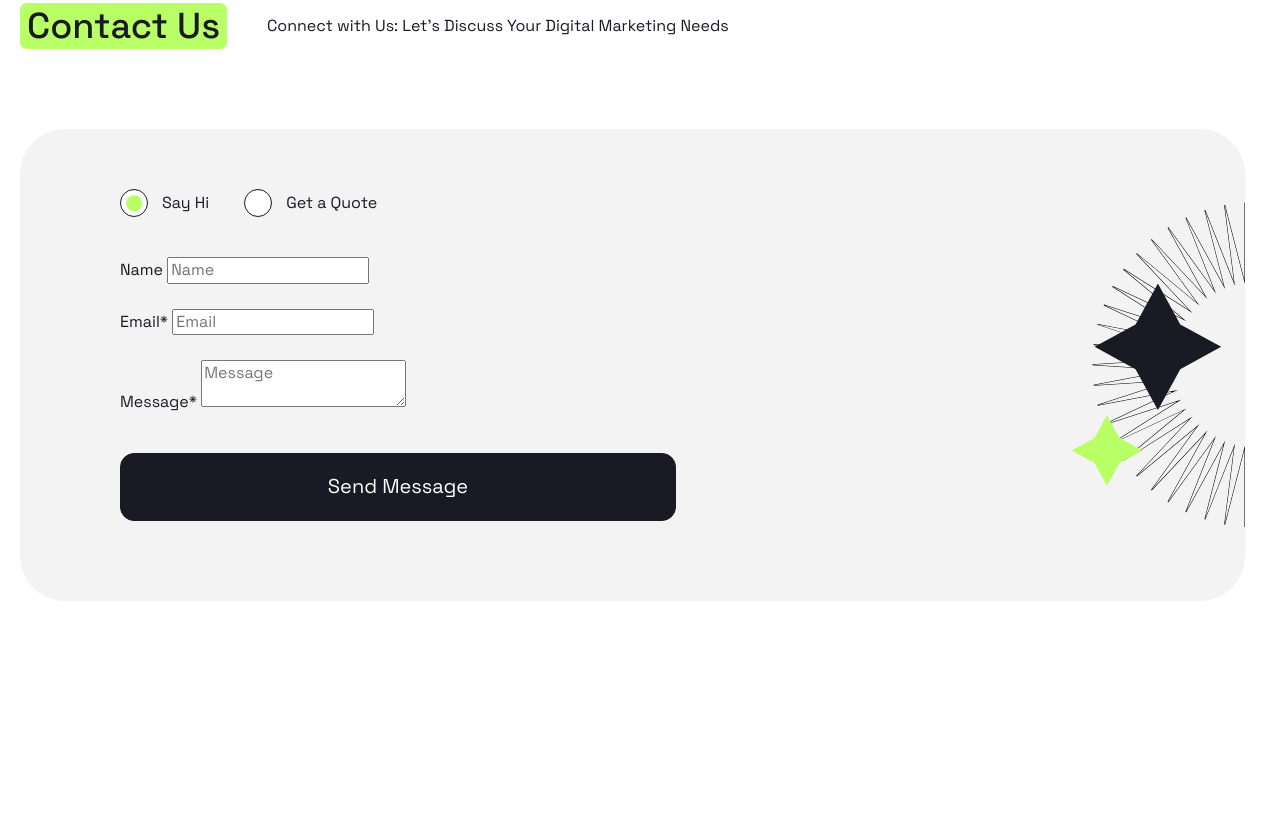
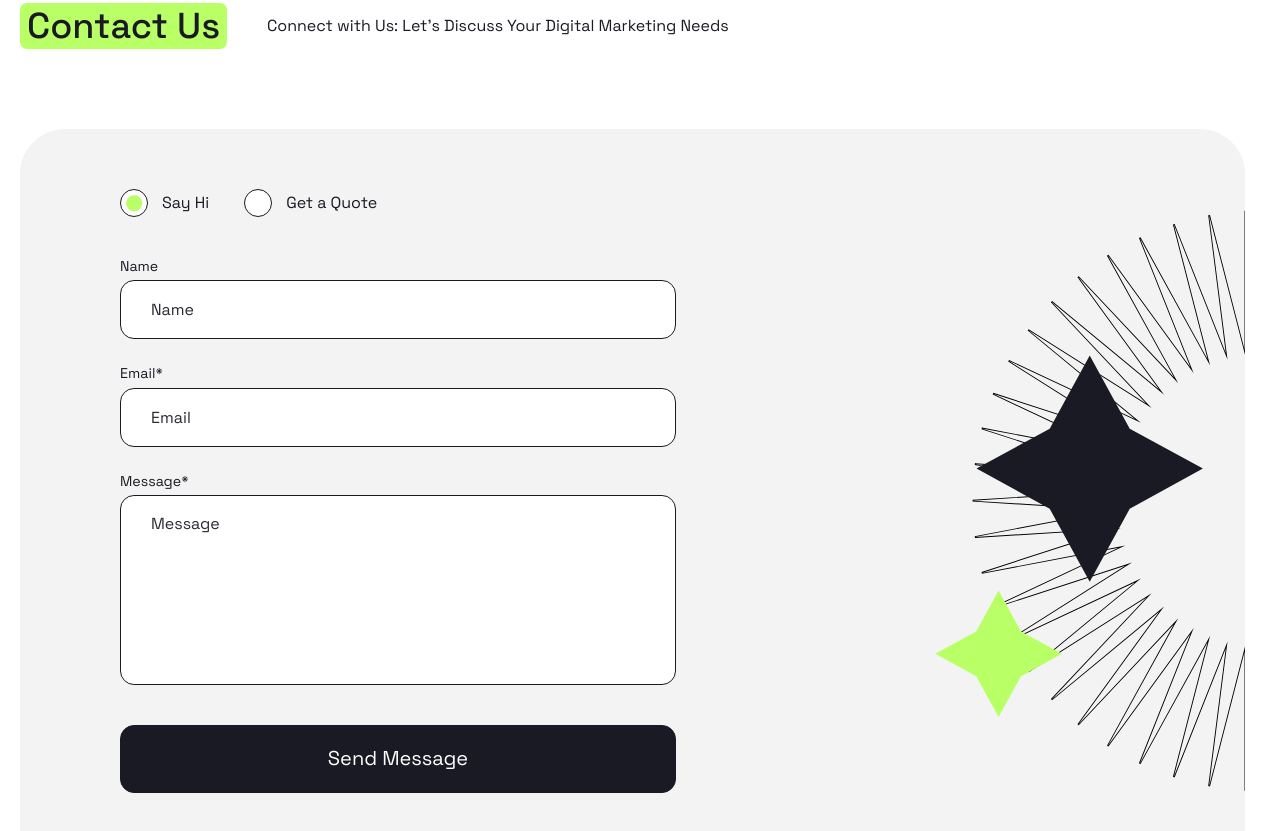
Before and after one commit to szhaslandev/positivus, a website built with Vite: page index.html in a window 1280 px wide. Shown: the part 6459-7290 px from the top of the page. Before the commit the page ends 7110 px from the top, so only its background shows below. Built offline with nearby package versions, Linux system fonts and the light colour scheme.

Commit message:
style: add field component styles

```diff
--- /dev/null
+++ b/src/styles/components/_field.scss
@@ -0,0 +1,72 @@
+@use '../helpers' as *;
+
+.field {
+  --fieldInputHeight: var(--input-height);
+  --fieldInputTextColor: var(--color-dark);
+  --fieldInputBgColor: var(--color-light);
+  --fieldInputBorderColor: var(--color-dark);
+  --fieldInputPlaceholderColor: var(--color-dark-alt);
+  --fieldInputHoverBgColor: var(--color-accent);
+
+  display: flex;
+  flex-direction: column;
+  align-items: start;
+  row-gap: 5px;
+
+  @include mobile {
+    row-gap: 10px;
+  }
+
+  &--big-height {
+    --fieldInputHeight: var(--button-height);
+  }
+
+  &--dark-bg {
+    --fieldInputTextColor: var(--color-accent);
+    --fieldInputBgColor: var(--color-dark-alt);
+    --fieldInputBorderColor: var(--color-light);
+    --fieldInputPlaceholderColor: var(--color-light);
+    --fieldInputHoverBgColor: var(--color-dark);
+  }
+
+  &__label {
+    @include fluid-text(16, 14);
+  }
+
+  &__input {
+    width: 100%;
+    height: var(--fieldInputHeight);
+    padding-inline: 30px;
+    color: var(--fieldInputTextColor);
+    background-color: var(--fieldInputBgColor);
+    border: 1px solid var(--fieldInputBorderColor);
+    border-radius: var(--border-radius);
+
+    @include hover {
+      background-color: var(--fieldInputHoverBgColor);
+    }
+
+    @include mobile {
+      padding-inline: 20px;
+    }
+
+    &:focus {
+      border-color: var(--color-accent);
+      outline: none;
+    }
+
+    &::placeholder {
+      color: var(--fieldInputPlaceholderColor);
+    }
+
+    &--textarea {
+      height: 190px;
+      padding-block: 18px;
+      resize: none;
+
+      @include mobile {
+        height: 132px;
+      }
+    }
+  }
+}
--- a/src/styles/components/_index.scss
+++ b/src/styles/components/_index.scss
@@ -14,3 +14,4 @@
 
 @forward 'radios';
 @forward 'radio';
+@forward 'field';
```
